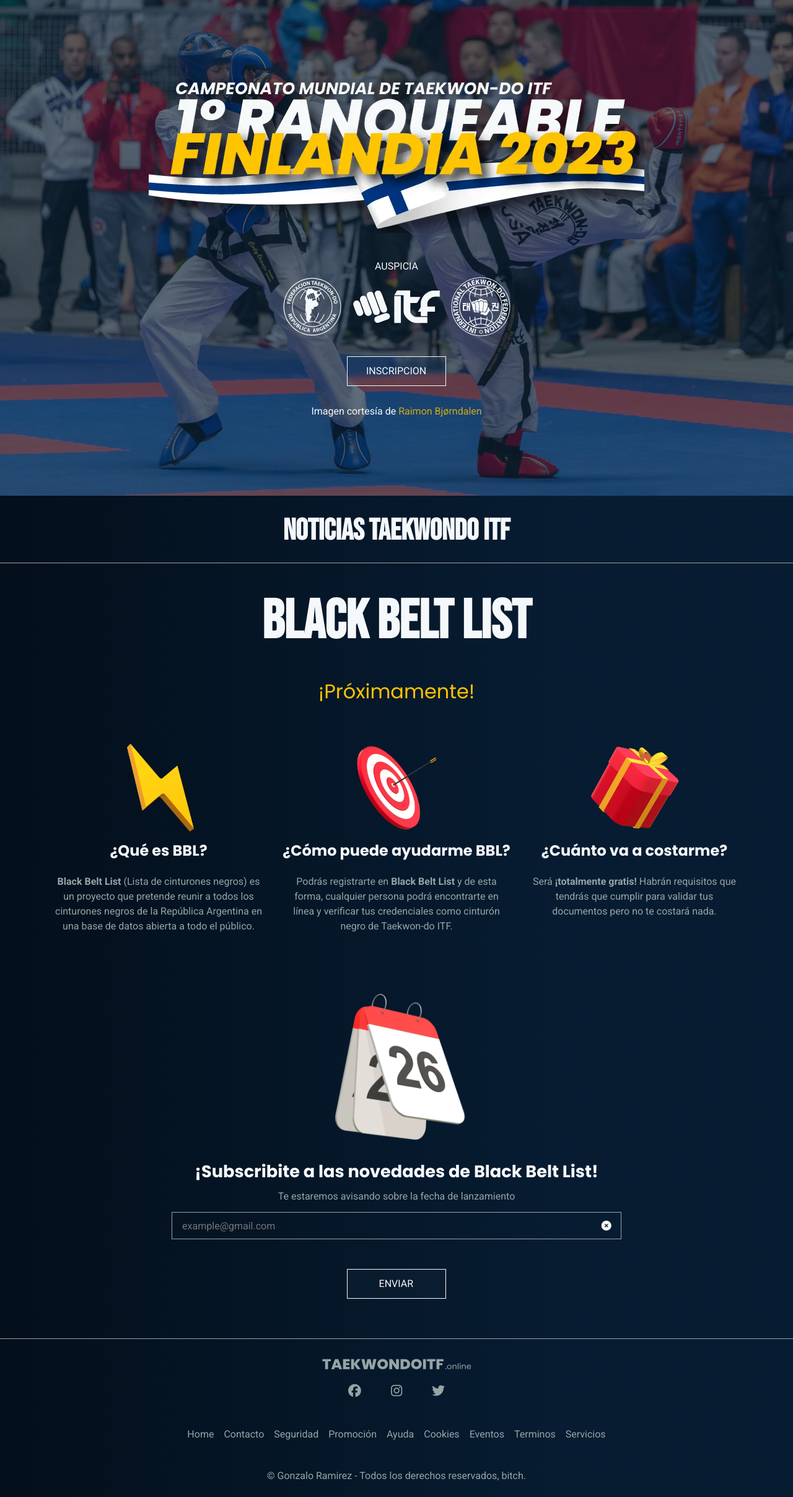
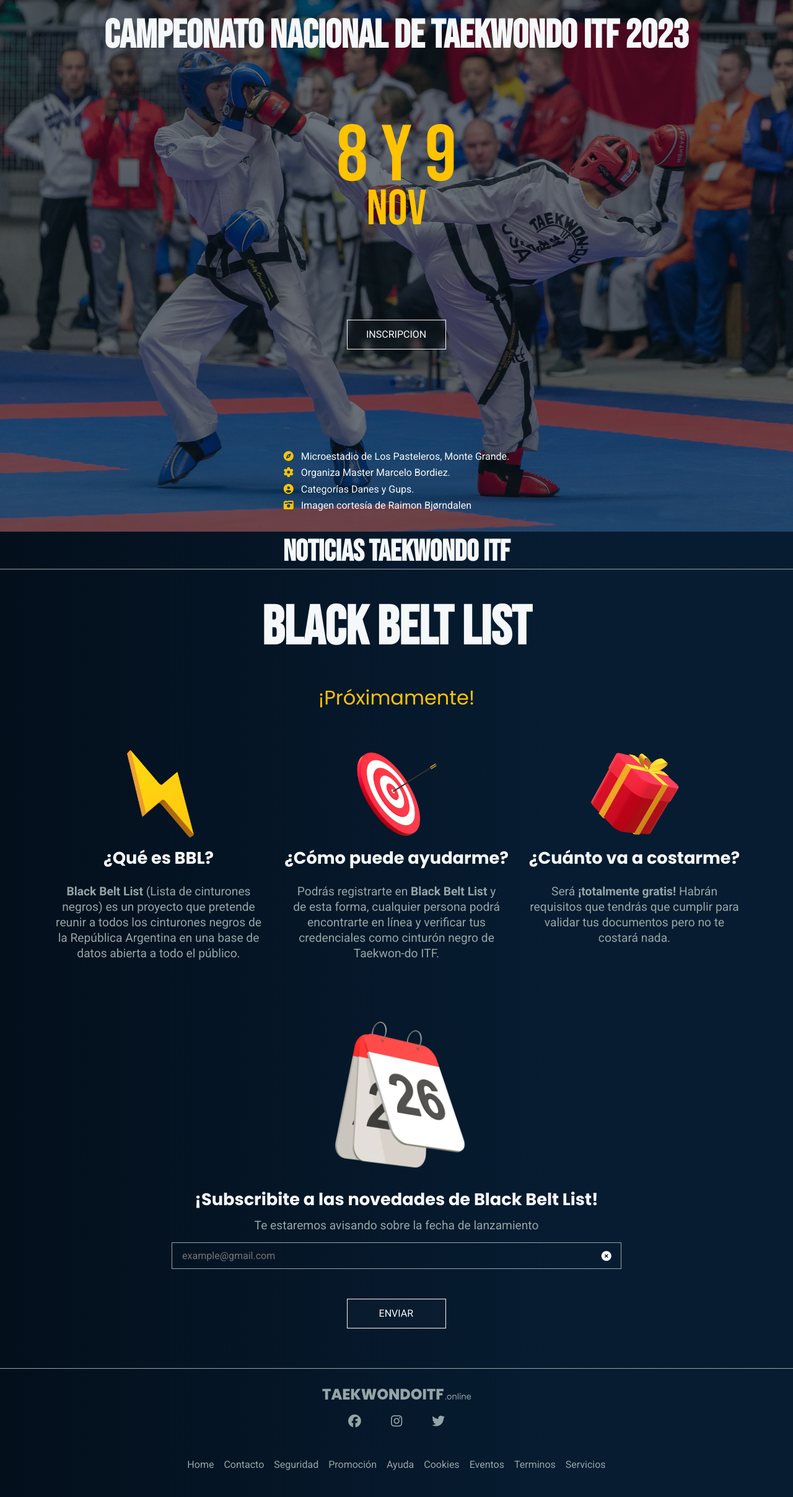
Before and after one commit to DataAnalystGabo/taekwondoitf.online, a PHP site: page / in a window 1280 px wide. Shown: the part 64-2480 px from the top of the page at 62% size. Run offline with PHP 8.4, Linux system fonts and the light colour scheme; data that the repository does not hold is empty; a stand-in replaces the project's code that opens the database connection; some libraries are stand-ins or nearby versions.

Commit message:
-v 1.0.1 rediseño index

```diff
--- a/css/index.css
+++ b/css/index.css
@@ -1,100 +1,74 @@
 /* Section Event
      ========================================================================== */
 .main{
-    margin-bottom: 2em;
+    margin: 4em 0 2em 0;
 }
 
-    .event{
-        width: 100%;
+    .prime{
         display: grid;
-        position: relative;
         grid-template-columns: 1fr;
-        grid-template-rows: 100vh;
-        margin-top: 4em;
+        grid-template-rows: calc(100vh - 4em);
+        *width: 100%;
+        *height: calc(100vh - 4em);
+        background-color: brown;
     }
 
-        .event__background{
+        .prime__cover{
             grid-column: 1/2;
             grid-row: 1/2;
         }
 
-            .event__cover{
+            .prime__img{
                 width: 100%;
                 height: 100%;
                 object-fit: cover;
             }
 
-        .event__filter{
+        .prime__filter{
             grid-column: 1/2;
             grid-row: 1/2;
-            background-color: #071d33a1;
+            background-color: #030e1a94;
         }
 
-        .event__group{
-            display: grid;
+        .prime__info{
+            display: flex;
+            flex-direction: column;
+            justify-content: space-between;
             grid-column: 1/2;
             grid-row: 1/2;
-            text-align: center;
-            place-content: center;
-            place-items: center;
-            gap: 2em;
-            color: var(--white);
+            padding: 2em 0;
+            font-family: var(--bebas-neue);
+            *background-color: blueviolet;
         }
 
-            .event__title{
-                width: 100%;
+            .prime__h1{
+                line-height: .8em;
+                font-size: 4em;
             }
 
-                .event__img{
-                    width: 100%;
-                    height: 100%;
-                    object-fit: scale-down;
-                }
-
-            .sponsors{
-                display: grid;
-                grid-template-rows: repeat(2, max-content);
-            }
-
-                .sponsors__span{
-                    display: block;
-                    padding: .5em 1em;
-                    margin: 0 auto;
-                }
-
-                .sponsors__box{
+            .prime__spans{
                 display: flex;
                 flex-direction: row;
                 align-items: center;
-                    margin: auto;
-                    gap: 1em;
+                color: var(--yellow-dark);
+                *background-color: brown;
             }
 
-                    .sponsor__logo{
-                        width: 6em;
-                        height: 6em;
+                .prime__8y9{
+                    display: inline;
+                    font-size: 8em;
                 }
 
-                    .sponsor__logo--itf2{
-                        width: 9em;
-                        height: 6em;
-                    }
-
-                        .sponsor__img{
-                            width: 100%;
-                            height: 100%;
-                            object-fit: cover;
-                        }
-
-                        .sponsor__img--itf2{
-                            object-fit: contain;
+                .prime__nov{
+                    display: inline;
+                    font-size: 3em;
                 }
 
             .actions{
                 display: flex;
                 flex-direction: row;
                 justify-content: space-between;
-                margin: 0 auto;
+                margin-left: 0;
             }
 
                 .actions__link{
@@ -188,19 +162,24 @@
                             left: 35%;
                         }
 
-            .event__derechos{
-                display: block;
+            .prime__data{
+                display: flex;
+                flex-direction: column;
+                gap: .5em;
+                margin-top: 2em;
             }
 
-                .event__inst{
-                    text-decoration: none;
-                    color: var(--yellow-dark);
-                    opacity: .8;
+                .prime__location, .prime__organize, .prime__graduations, .prime__ph{
+                    display: block;
+                    font-family: var(--roboto);
+                    *background-color: darkgreen;
                 }
 
-                .event__inst:hover{
-                    opacity: 1;
+                    .prime__icon{
+                        color: var(--yellow-dark);
+                        margin-right: .5em;
                     }
+
 
 /* Articulos
      ========================================================================== */
@@ -221,7 +200,6 @@
         font-family: var(--bebas-neue);
         padding-top: 5px;
         text-align: center;
-        margin: .5em 0;
     }
 
     .cover{
@@ -246,6 +224,10 @@
             display: flex;
             flex-direction: column;
             gap: .5em;
+        }
+
+            .resumen__title{
+                font-size: 1.7em;
             }
 
             .resumen__box{
@@ -281,18 +263,16 @@
         .resumen__preview{
             width: 100%;
             overflow: hidden;
+            font-size: 1.2em;
+            line-height: 1.3em;
         }
 
             .resumen__p{
                 display: -webkit-box;
-                -webkit-line-clamp : 8;
+                -webkit-line-clamp : 4;
                 -webkit-box-orient : vertical;
                 overflow : hidden;
                 color: var(--grey);
-            }
-
-        .actions--readmore{
-            margin-left: 0;
             }
 
             .actions__btca--share{
@@ -362,7 +342,7 @@
             .questionfreq__title{
                 font-family: var(--poppins);
                 margin-bottom: 1em;
-                font-size: 1.5em;
+                font-size: 1.7em;
             }
 
             .questionfreq__resumen{
@@ -371,7 +351,8 @@
                 font-family: var(--roboto);
                 color: var(--grey);
                 margin: 0 auto;
-                line-height: 1.5em;
+                font-size: 1.2em;
+                line-height: 1.3em;
             }
 
     .form{
@@ -406,6 +387,7 @@
 
             .form__resum{
                 display: block;
+                font-size: 1.2em;
                 color: var(--grey);
             }
 
@@ -490,13 +472,13 @@
 
 /* Responsive Desing
      ========================================================================== */
+@media screen and (min-width : 360px) and (orientation : landscape){
+    .prime{
+        grid-template-rows: auto;
+    }
+}
 
 @media screen and (min-width: 780px){
-
-    .actions--inscription{
-        justify-content: center;
-        margin: 0;
-    }
 
     .articles{
         width: 90%;
@@ -542,11 +524,30 @@
                 }
 }
 
+@media screen and (min-width : 900px){
+    .prime__info{
+        align-items: center;
+    }
+
+        .prime__h1{
+            text-align: center;
+        }
+
+        .prime__spans{
+            flex-direction: column;
+        }
+
+            .prime__8y9{
+                line-height: .6em;
+            }
+
+            .prime__nov{
+                font-size: 5em;
+            }
+}
+
+
 @media screen and (min-width : 1200px){
-
-    .event__title{
-        width: 100%;
-    }
 
     .articles{
         grid-template-columns: repeat(3, 1fr);
--- a/index.php
+++ b/index.php
@@ -92,36 +92,22 @@ $statementSQL->setFetchMode(PDO::FETCH_ASSOC);
 
         <main class="main">
 
-            <div class="event">
-
-                <picture class="event__background">
-                    <source srcset="image/cover-desktop.webp" media="(min-width: 1200px)">
-                    <source srcset="image/cover-mobile.webp" media="(min-width: 500px)">
-                    <img class="event__cover" src="image/cover-desktop.webp" alt="Julio Carlos compitiendo lucha hasta 63kg - PH: Raimon Bjorndalen">
+            <section class="prime">
+                <picture class="prime__cover">
+                    <source srcset="image/cover-desktop.webp" media="(min-width : 700px)">
+                    <source srcset="image/cover-mobile.webp" media="(min-width : 300px)">
+                    <img class="prime__img" src="image/cover-desktop.webp" alt="Taekwondistas compitiendo en Copa del Mundo">
                 </picture>
 
-                <div class="event__filter"></div>
+                <div class="prime__filter"></div>
 
-                <div class="event__group">
-                    <picture class="event__title">
-                        <source srcset="image/title-finlandia2023-desktop.webp" media="(min-width: 1200px)">
-                        <source srcset="image/title-finlandia2023-mobile.webp" media="(min-width: 500px)">
-                        <img class="event__img" src="image/title-finlandia2023-desktop.webp" alt="Logotipo del Primer Ranqueable a Finlandia 2023 Taekwondo ITF">
-                    </picture>
-
-                    <div class="sponsors">
-                        <span class="sponsors__span">AUSPICIA</span>
-                        <div class="sponsors__box">
-                            <div class="sponsor__logo">
-                                <img class="sponsor__img" src="image/fetra.svg" alt="Logotipo de la Federacion de Taekwondo de la Republica Argentina">
-                            </div>
-                            <div class="sponsor__logo sponsor__logo--itf2">
-                                <img class="sponsor__img sponsor__img--itf2" src="image/itf2.svg" alt="Logotipo de la Federacion Internacional de Taekwondo">
-                            </div>
-                            <div class="sponsor__logo">
-                                <img class="sponsor__img" src="image/itf.svg" alt="Logotipo de International Federation Taekwondo">
-                            </div>
-                        </div>
+                <div class="prime__info container">
+                    <h1 class="prime__h1">
+                        CAMPEONATO NACIONAL DE TAEKWONDO ITF 2023
+                    </h1>
+                    <div class="prime__spans">
+                        <span class="prime__8y9">8 y 9</span>
+                        <span class="prime__nov">NOV</span>
                     </div>
 
                     <div class="actions actions--inscription">
@@ -135,15 +121,31 @@ $statementSQL->setFetchMode(PDO::FETCH_ASSOC);
                         </a>
                     </div>
 
-                    <span class="event__derechos">Imagen cortesía de <a class="event__inst" href="https://www.instagram.com/burndalen/">Raimon Bjørndalen</a></span>
+                    <div class="prime__data">
+                        <span class="prime__location">
+                            <i class="prime__icon fa-solid fa-compass"></i>
+                            Microestadio de Los Pasteleros, Monte Grande.
+                        </span>
+
+                        <span class="prime__organize">
+                            <i class="prime__icon fa-solid fa-gear"></i>
+                            Organiza Master Marcelo Bordiez.
+                        </span>
+
+                        <span class="prime__graduations">
+                            <i class="prime__icon fa-solid fa-circle-user"></i>
+                            Categorías Danes y Gups.
+                        </span>
+
+                        <span class="prime__ph">
+                            <i class="prime__icon fa-solid fa-camera-retro"></i>
+                            Imagen cortesía de Raimon Bjørndalen
+                        </span>
+                    </div>
                 </div>
+            </section>
 
-            </div>
-
-
-
-            <h1 class="title">NOTICIAS TAEKWONDO ITF</h1> <!-- Posicionar keywords con SEO -->
-
+            <h2 class="title">NOTICIAS TAEKWONDO ITF</h2>
 
             <div class="articles">
 
@@ -177,7 +179,7 @@ $statementSQL->setFetchMode(PDO::FETCH_ASSOC);
                                 <p class="resumen__p"> <?php echo $n['new']; ?> </p>
                             </div>
 
-                            <div class="actions actions--readmore">
+                            <div class="actions">
                                 <a class="actions__link" href="pages/new.php?id=<?php echo $n['id']; ?>">
                                     <div class="actions__btca" >
                                         <span class="actions__label actions__label--readmore">LEER MAS</span>
@@ -216,7 +218,7 @@ $statementSQL->setFetchMode(PDO::FETCH_ASSOC);
                             <div class="questionfreq__picture">
                                 <img class="questionfreq__img" src="image/targetIcon.webp" alt="Icono 3d de Blanco con flecha clavada">
                             </div>
-                            <h3 class="questionfreq__title">¿Cómo puede ayudarme BBL?</h3>
+                            <h3 class="questionfreq__title">¿Cómo puede ayudarme?</h3>
                             <p class="questionfreq__resumen">Podrás registrarte en <strong>Black Belt List</strong> y
                                 de esta forma, cualquier persona podrá encontrarte en línea y verificar
                                 tus credenciales como cinturón negro de Taekwon-do ITF.
```
Lines whose indentation alone changed are shown as unchanged.
